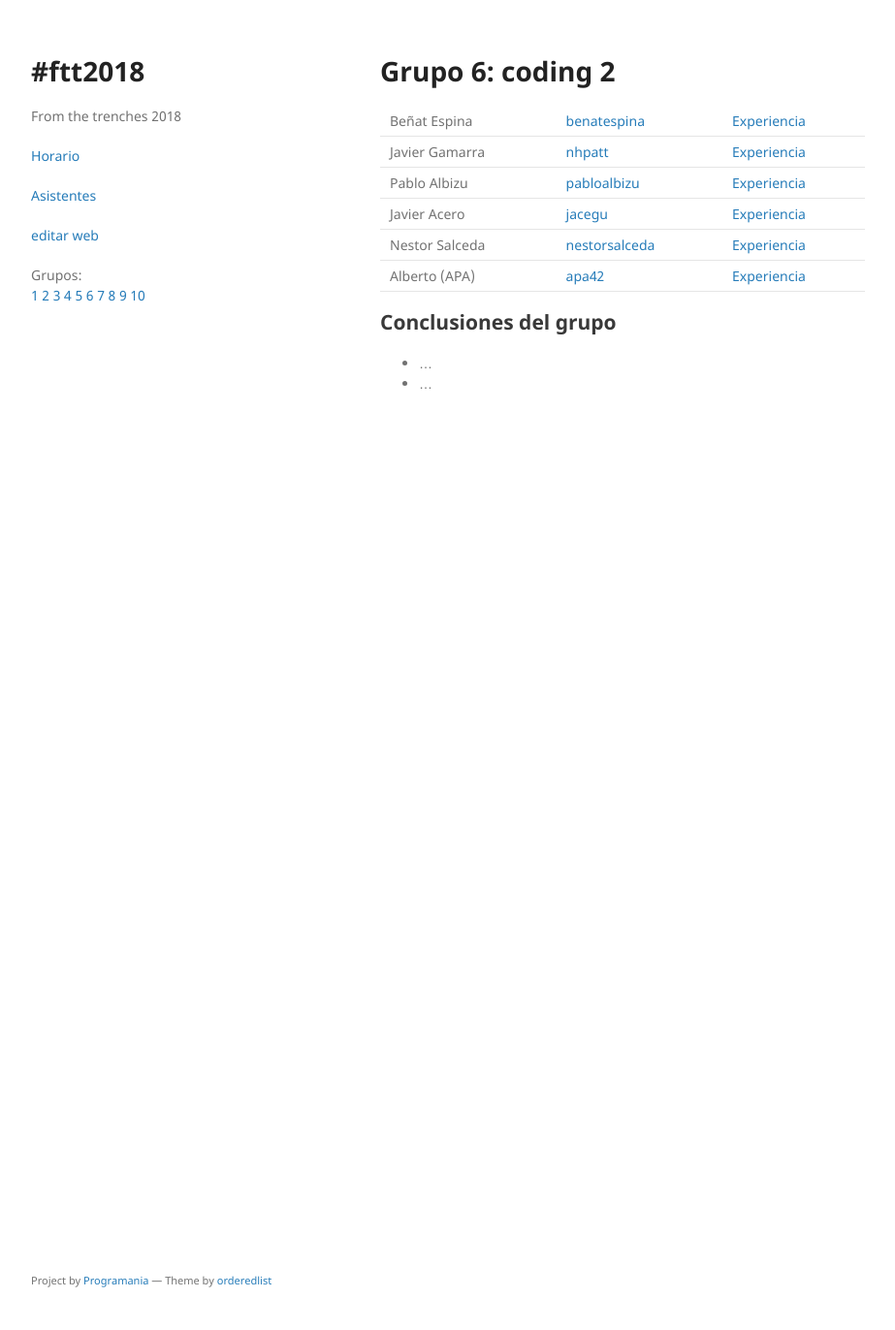
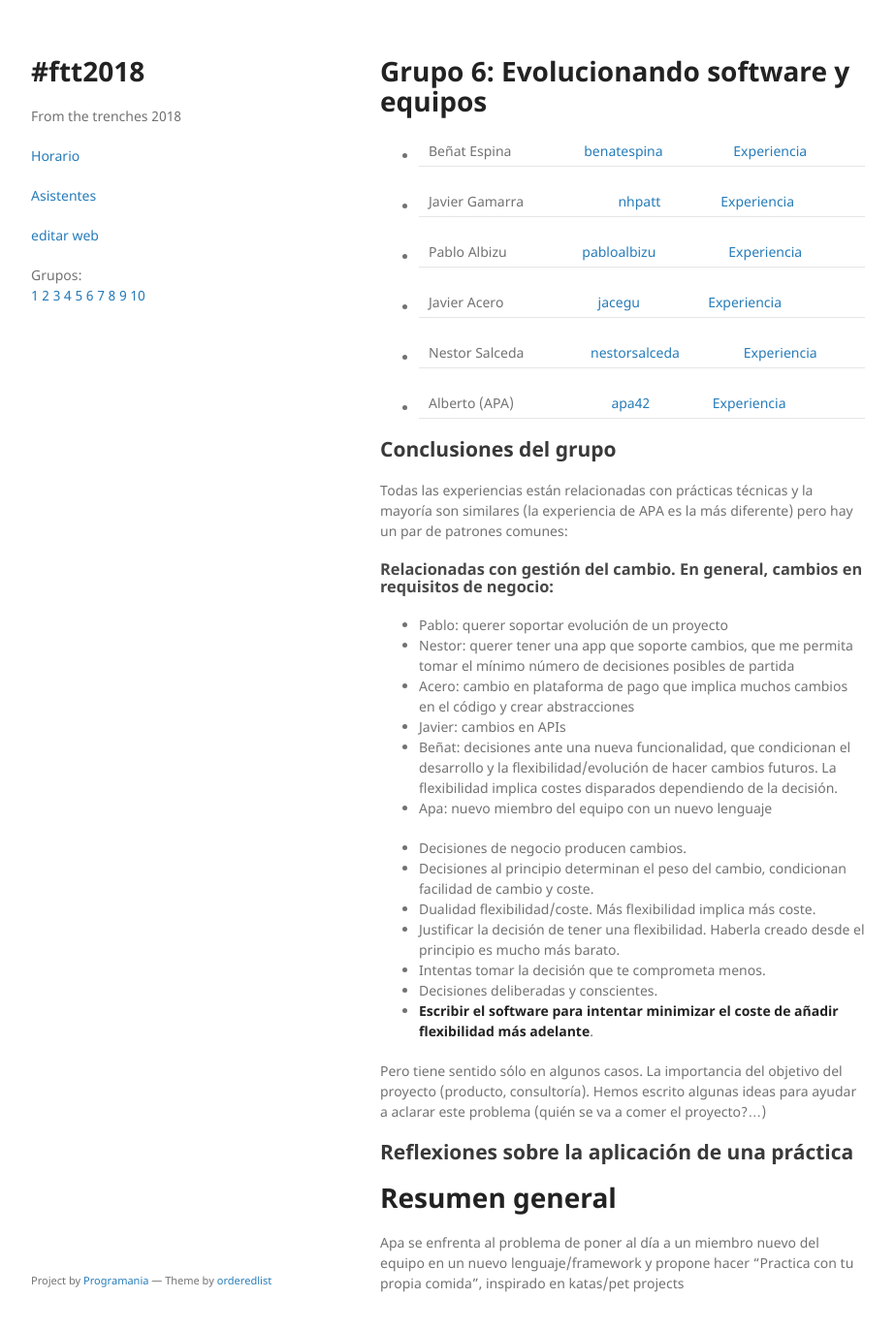
Before and after one commit to xala3pa/ftt2018, a Jekyll site: the page built from asistentes-grupos/grupo6.md, in a window 1280 px wide and 1400 px high. Shown: the top 1372 px of the window at 97% size, without its empty margins (178-1101 px from the left). Built offline with Jekyll 4.4.1, drawn with Linux system fonts in a browser that asks for light colours; our own code applies the rules of GitHub Pages for plain Markdown files.

Commit message:
Update grupo6.md

```diff
--- a/asistentes-grupos/grupo6.md
+++ b/asistentes-grupos/grupo6.md
@@ -1,13 +1,39 @@
-# Grupo 6: coding 2
+# Grupo 6: Evolucionando software y equipos
 
-Beñat Espina | [benatespina](https://twitter.com/benatespina) | [Experiencia](http://ftt.programania.net/experiencias/39.html)
-Javier Gamarra | [nhpatt](https://twitter.com/nhpatt) | [Experiencia](http://ftt.programania.net/experiencias/9.html)
-Pablo Albizu | [pabloalbizu](https://twitter.com/pabloalbizu) | [Experiencia](http://ftt.programania.net/experiencias/20.html)
-Javier Acero | [jacegu](https://twitter.com/jacegu) | [Experiencia](http://ftt.programania.net/experiencias/23.html)
-Nestor Salceda | [nestorsalceda](https://twitter.com/nestorsalceda) | [Experiencia](http://ftt.programania.net/experiencias/42.html)
-Alberto (APA) | [apa42](https://twitter.com/apa42) | [Experiencia](http://ftt.programania.net/experiencias/44.html)
-
+* Beñat Espina | [benatespina](https://twitter.com/benatespina) | [Experiencia](http://ftt.programania.net/experiencias/39.html)
+* Javier Gamarra | [nhpatt](https://twitter.com/nhpatt) | [Experiencia](http://ftt.programania.net/experiencias/9.html)
+* Pablo Albizu | [pabloalbizu](https://twitter.com/pabloalbizu) | [Experiencia](http://ftt.programania.net/experiencias/20.html)
+* Javier Acero | [jacegu](https://twitter.com/jacegu) | [Experiencia](http://ftt.programania.net/experiencias/23.html)
+* Nestor Salceda | [nestorsalceda](https://twitter.com/nestorsalceda) | [Experiencia](http://ftt.programania.net/experiencias/42.html)
+* Alberto (APA) | [apa42](https://twitter.com/apa42) | [Experiencia](http://ftt.programania.net/experiencias/44.html)
 
 ## Conclusiones del grupo
-- ...
-- ...
+
+Todas las experiencias están relacionadas con prácticas técnicas y la mayoría son similares (la experiencia de APA es la más diferente) pero hay un par de patrones comunes:
+
+### Relacionadas con gestión del cambio. En general, cambios en requisitos de negocio:
+
+* Pablo: querer soportar evolución de un proyecto
+* Nestor: querer tener una app que soporte cambios, que me permita tomar el mínimo número de decisiones posibles de partida
+* Acero: cambio en plataforma de pago que implica muchos cambios en el código y crear abstracciones
+* Javier: cambios en APIs
+* Beñat: decisiones ante una nueva funcionalidad, que condicionan el desarrollo y la flexibilidad/evolución de hacer cambios futuros. La flexibilidad implica costes disparados dependiendo de la decisión.
+* Apa: nuevo miembro del equipo con un nuevo lenguaje
+
+* Decisiones de negocio producen cambios.
+* Decisiones al principio determinan el peso del cambio, condicionan facilidad de cambio y coste.
+* Dualidad flexibilidad/coste. Más flexibilidad implica más coste.
+* Justificar la decisión de tener una flexibilidad. Haberla creado desde el principio es mucho más barato.
+* Intentas tomar la decisión que te comprometa menos.
+* Decisiones deliberadas y conscientes.
+* **Escribir el software para intentar minimizar el coste de añadir flexibilidad más adelante**.
+
+Pero tiene sentido sólo en algunos casos. La importancia del objetivo del proyecto (producto, consultoría). Hemos escrito algunas ideas para ayudar a aclarar este problema (quién se va a comer el proyecto?...)
+
+## Reflexiones sobre la aplicación de una práctica
+
+# Resumen general
+
+Apa se enfrenta al problema de poner al día a un miembro nuevo del equipo en un nuevo lenguaje/framework y propone hacer "Practica con tu propia comida", inspirado en katas/pet projects
+
+<TODO>
```
